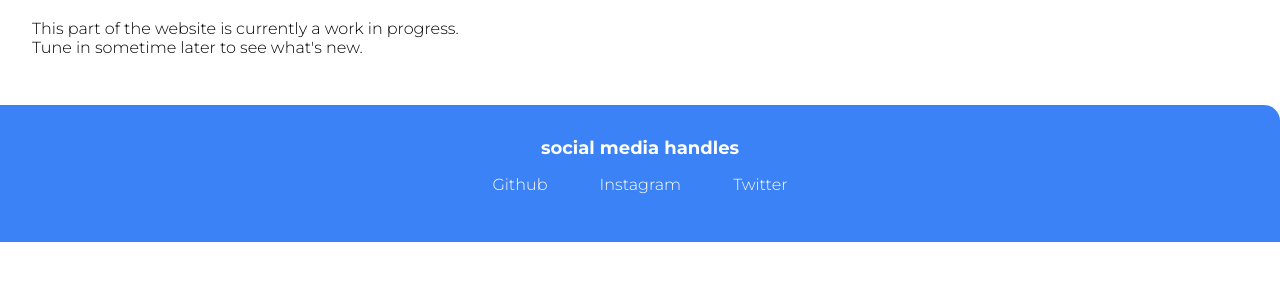
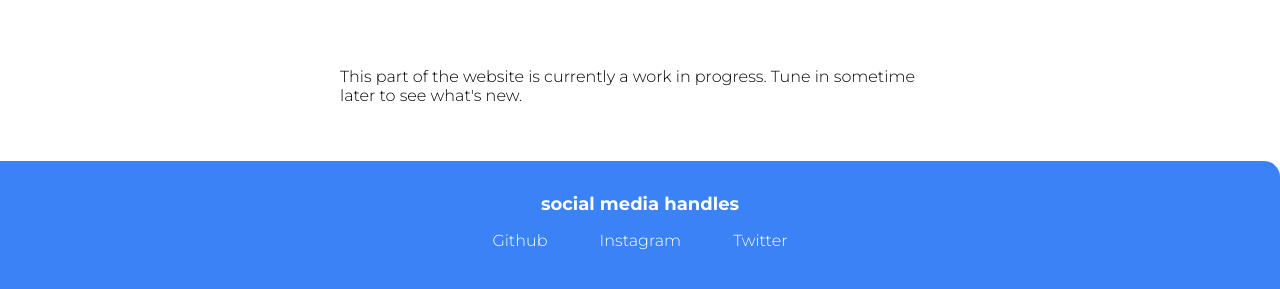
Before and after one commit to adityansx/level0, a plain HTML site: page blogs.html in a window 1280 px wide. Shown: the part 565-854 px from the top of the page. Before the commit the page ends 807 px from the top, so only its background shows below. Drawn offline with Linux system fonts and the light colour scheme.

Commit message:
changes to wip parts of site and changes to padding of containers

```diff
--- a/blogs.html
+++ b/blogs.html
@@ -27,9 +27,12 @@
 	<header class="hero">
 		<img class="hero-img" src="images/blogs/wip.svg" />
 		<h1 class="hero-heading">Work <span class="heading-inverted">in progress</span></h1>
+	</header>
+
+	<div class="container container-center">
 		<p>This part of the website is currently a work in progress.
-		<br>Tune in sometime later to see what's new.</p>
-	</header>
+		Tune in sometime later to see what's new.</p>
+	</div>
 
 	<footer class="footer">
 	<div class="footer-header">social media handles</div>
--- a/css/styles.css
+++ b/css/styles.css
@@ -24,6 +24,8 @@ hr {
 .container {
 	padding-left: 1rem;
 	padding-right: 1rem;
+	padding-bottom: 2.5rem;
+	/* padding-top: 2.5rem; */
 }
 
 .container-center {
```
Also changed, not shown: projects.html (+5 -2 lines).
